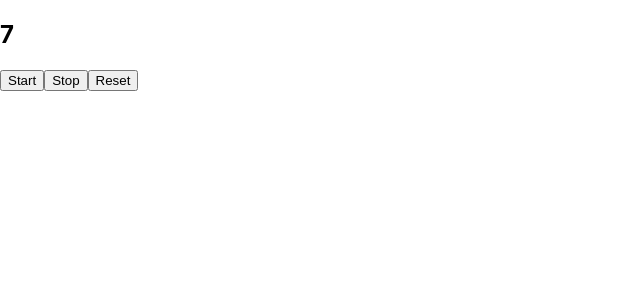
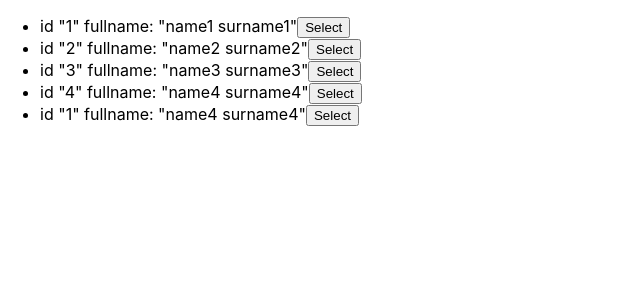
Before and after one commit to julietvt/react_pd2021, a React (Create React App) app: page / in a window 1280 px wide. Shown: the top 300 px of the page, without its empty margins (0-640 px from the left). Built offline with nearby package versions, Linux system fonts and the light colour scheme.

Commit message:
UserList component: add selected users

```diff
--- a/src/App.js
+++ b/src/App.js
@@ -1,8 +1,9 @@
 import './App.css';
 import React, { Component } from 'react';
 import Stopwatch from './components/Stopwatch';
+import UserList from './components/UserList';
 
-const App = () => <Stopwatch />;
+const App = () => <UserList />;
 
 export default App;
 
--- a/src/components/UserItem/index.jsx
+++ b/src/components/UserItem/index.jsx
@@ -1,14 +1,12 @@
 import React, { Component } from 'react';
 
-class UserItem extends Component {
-    constructor(props){
-        super(props);
-    }
-  render() {
-      const{ user: {id, name, surname}} = props;
+const UserItem = props => {
+      const{ onSelectUser, isSelected, user: {id, name, surname}} = props;
     return (
-      <li>id "{id}" fullname: "{name} {surname}"</li>
+      <li>
+          <span>id "{id}" fullname: "{name} {surname}"</span>
+          <button onClick={onSelectUser}>Select</button>
+    </li>
     );
-  }
 }
-export default componentName;
+export default UserItem;
--- a/src/components/UserList/index.jsx
+++ b/src/components/UserList/index.jsx
@@ -1,13 +1,22 @@
 import React, { Component } from 'react';
 import UserItem from '../UserItem';
 
+const db = [{id:1, name: 'name1', surname:'surname1'},{id:2, name: 'name2', surname:'surname2'},{id:3, name: 'name3', surname:'surname3'},{id:4, name: 'name4', surname:'surname4'},{id:1, name: 'name4', surname:'surname4'} ];
 export default class UserList extends Component {
     constructor(props){
         super(props);
-        this.state = {users: [{id:1, name: 'name1', surname:'surname1'},{id:2, name: 'name2', surname:'surname2'},{id:3, name: 'name3', surname:'surname3'},{id:4, name: 'name4', surname:'surname4'},{id:1, name: 'name4', surname:'surname4'} ]};
+        this.state = { users: db.map( u => ({...u, isSelected:false})),
+        };
     }
-    mapUser = (user) => {
-        return <UserItem key={user.id} user={user} />;
+    mapUser = (user, index) => {
+        const {users} = this.state;
+        const selectUserHandler = () => {
+            const updateUsers = [...users];
+            updateUsers[index].isSelected = !updateUsers[index].isSelected;
+            this.setState({users: updateUsers});
+
+        };
+        return <UserItem key={user.id} user={user} onSelectUser={selectUserHandler} isSelected={user.isSelected} />;
     }
   render() {
       const {users} = this.state;
```
Also changed, not shown: src/components/SelectUsers/index.jsx (added, +16 -0 lines).
